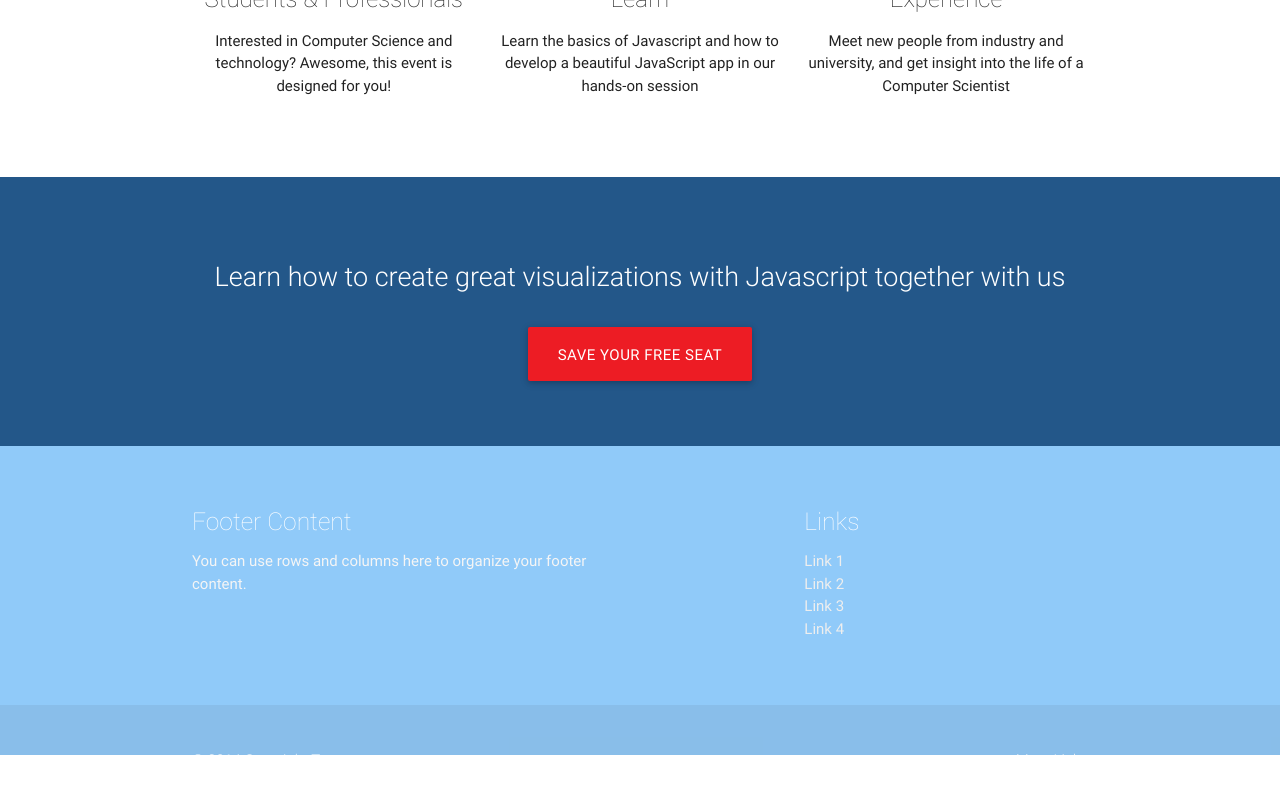
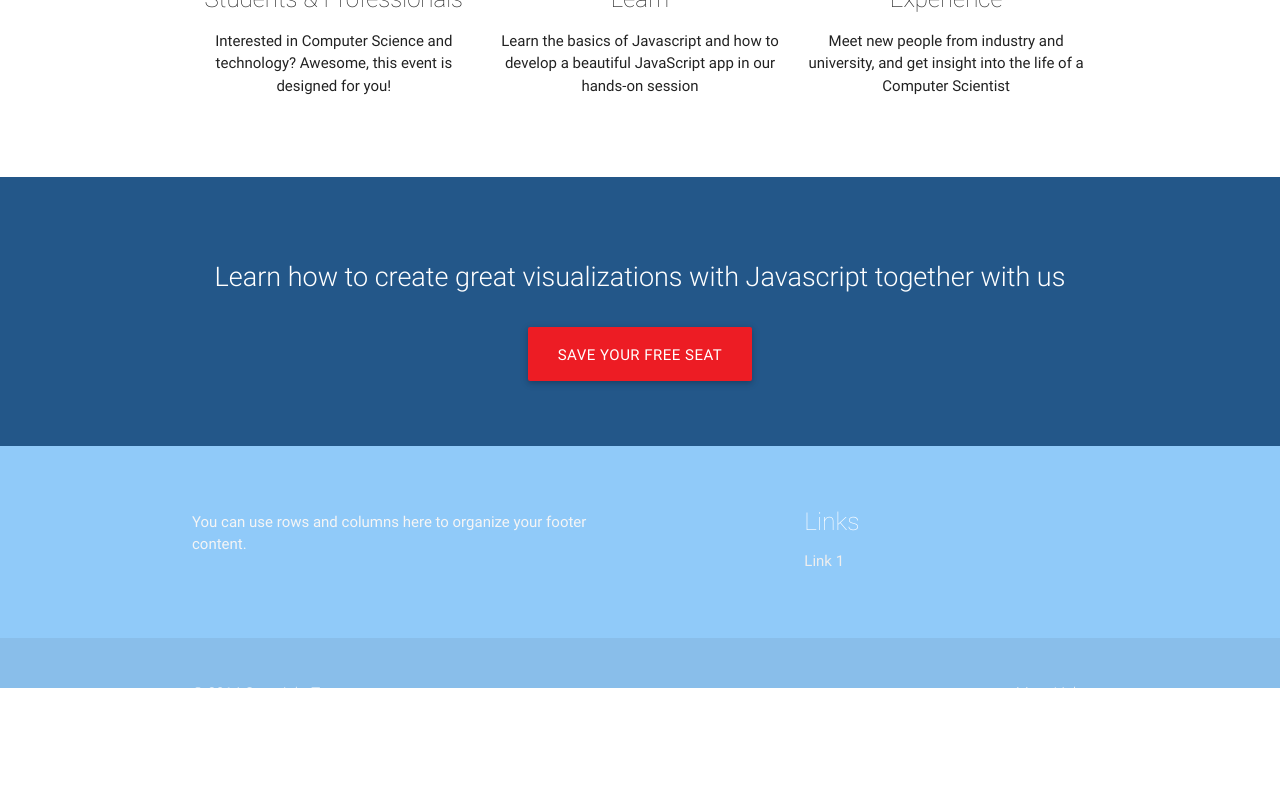
Before and after one commit to jayjayjpg/jayjayjpg.github.io, a Jekyll site: the page built from index.html, in a window 1280 px wide, cut to the strip 1550-2338 px from the top of the page. Built offline with Jekyll 4.4.1, drawn with Linux system fonts in a browser that asks for light colours; before the commit the page ends 2305 px from its top, so only the background shows below that.

Commit message:
Playing around with the footer

```diff
--- a/_includes/footer.html
+++ b/_includes/footer.html
@@ -3,16 +3,13 @@
   <div class="container">
     <div class="row">
       <div class="col l6 s12">
-        <h5 class="white-text">Footer Content</h5>
+        <h5 class="white-text"></h5>
         <p class="grey-text text-lighten-4">You can use rows and columns here to organize your footer content.</p>
       </div>
       <div class="col l4 offset-l2 s12">
         <h5 class="white-text">Links</h5>
         <ul>
           <li><a class="grey-text text-lighten-3" href="#!">Link 1</a></li>
-          <li><a class="grey-text text-lighten-3" href="#!">Link 2</a></li>
-          <li><a class="grey-text text-lighten-3" href="#!">Link 3</a></li>
-          <li><a class="grey-text text-lighten-3" href="#!">Link 4</a></li>
         </ul>
       </div>
     </div>
--- a/_sass/_base.scss
+++ b/_sass/_base.scss
@@ -1,6 +1,5 @@
 h1, h2, h3, h4, h5, h6 {
   font-weight: $thin;
-  //text-shadow: 2px 2px $grey-color-dark;
 }
 h1 {
   font-size: 3.2em;
--- a/_sass/_layout.scss
+++ b/_sass/_layout.scss
@@ -21,6 +21,7 @@ main {
 
 footer {
   margin-top: 0 !important;
+  margin-bottom: 100px !important;
 }
 
 .nav-wrapper {
--- a/venue.html
+++ b/venue.html
@@ -7,7 +7,7 @@ layout: default
             <div class="row padded">
                 <div class="col s12 center">
                     <h1>Munich loves you!</h1>
-                    <h2>The JavaScript workshop is hosted at the Technical University Munich in Garching</h2>
+                    <h2>Anita Borg Birthday Celebration will be hosted at the Technical University Munich in Garching</h2>
                 </div>
             </div>
         </div>
```
